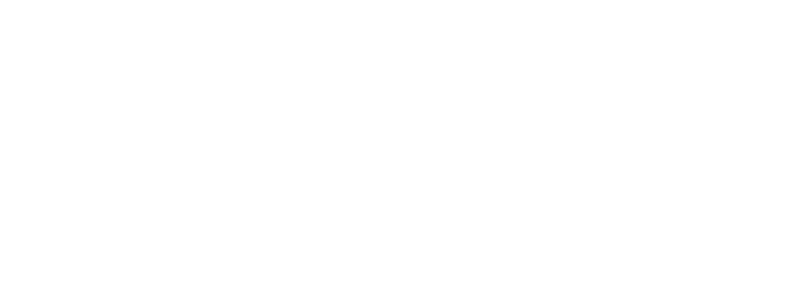
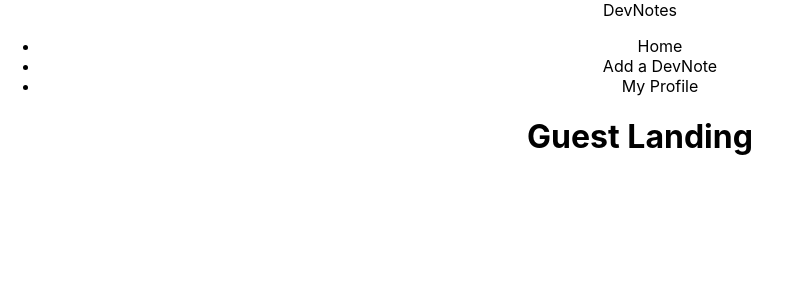
Before and after one commit to tramynn/devnotes, a React (Create React App) app: page / in a window 1280 px wide. Shown: the top 300 px of the page, without its empty margins (0-791 px from the left). Built offline with nearby package versions, Linux system fonts and the light colour scheme.

Commit message:
routing done

```diff
--- a/src/App.js
+++ b/src/App.js
@@ -1,10 +1,13 @@
 import React from 'react';
+import NavBar from './Components/NavBar/NavBar'
+import routes from './routes'
 import './App.css';
 
 function App() {
   return (
     <div className="App">
-
+      <NavBar />
+      {routes}
     </div>
   );
 }
--- a/src/Components/NavBar/NavBar.js
+++ b/src/Components/NavBar/NavBar.js
@@ -0,0 +1,25 @@
+import React, { Component } from 'react';
+
+class NavBar extends Component {
+  constructor() {
+    super();
+    this.state = {
+
+    }
+  }
+
+  render() {
+    return (
+      <div>
+        <div>DevNotes</div>
+        <ul>
+          <li>Home</li>
+          <li>Add a DevNote</li>
+          <li>My Profile</li>
+        </ul>
+      </div>
+    )
+  }
+}
+
+export default NavBar;
--- a/src/routes.js
+++ b/src/routes.js
@@ -1,8 +1,18 @@
 import React from 'react';
 import { Switch, Route } from 'react-router-dom'
+import GuestLanding from './Components/GuestLanding/GuestLanding';
+import Home from './Components/Home/Home';
+import AddPost from './Components/AddPost/AddPost';
+import UserProfile from './Components/UserProfile/UserProfile';
 
 export default (
   <Switch>
-    <Route />
+    <Route component={GuestLanding} exact path="/" />
+    <Route component={Home} exact path="/home" />
+    <Route component={AddPost} exact path="/addnote" />
+    <Route component={UserProfile} exact path="/user/:user_id" />
+    <Route render={ () => {
+      return <h1>404 Page Not Found.</h1>
+    }} />
   </Switch>
 )
```
